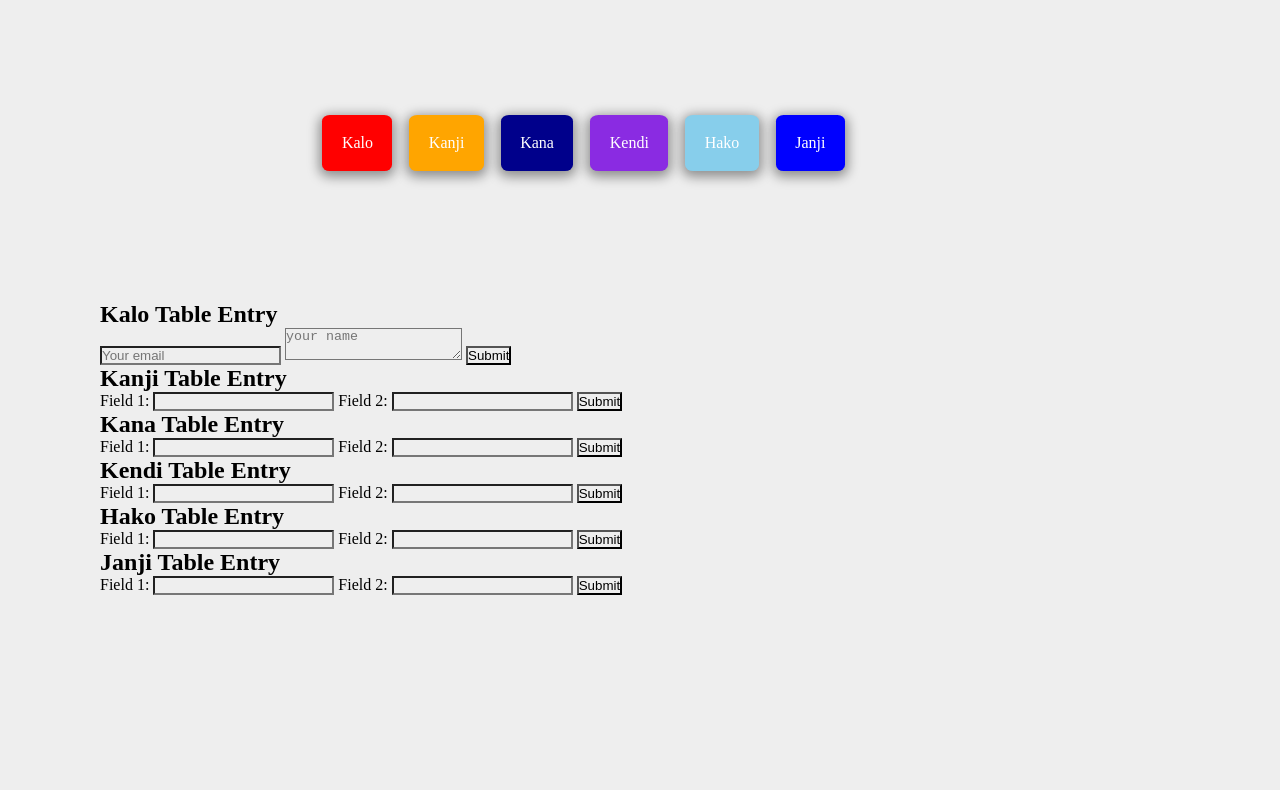
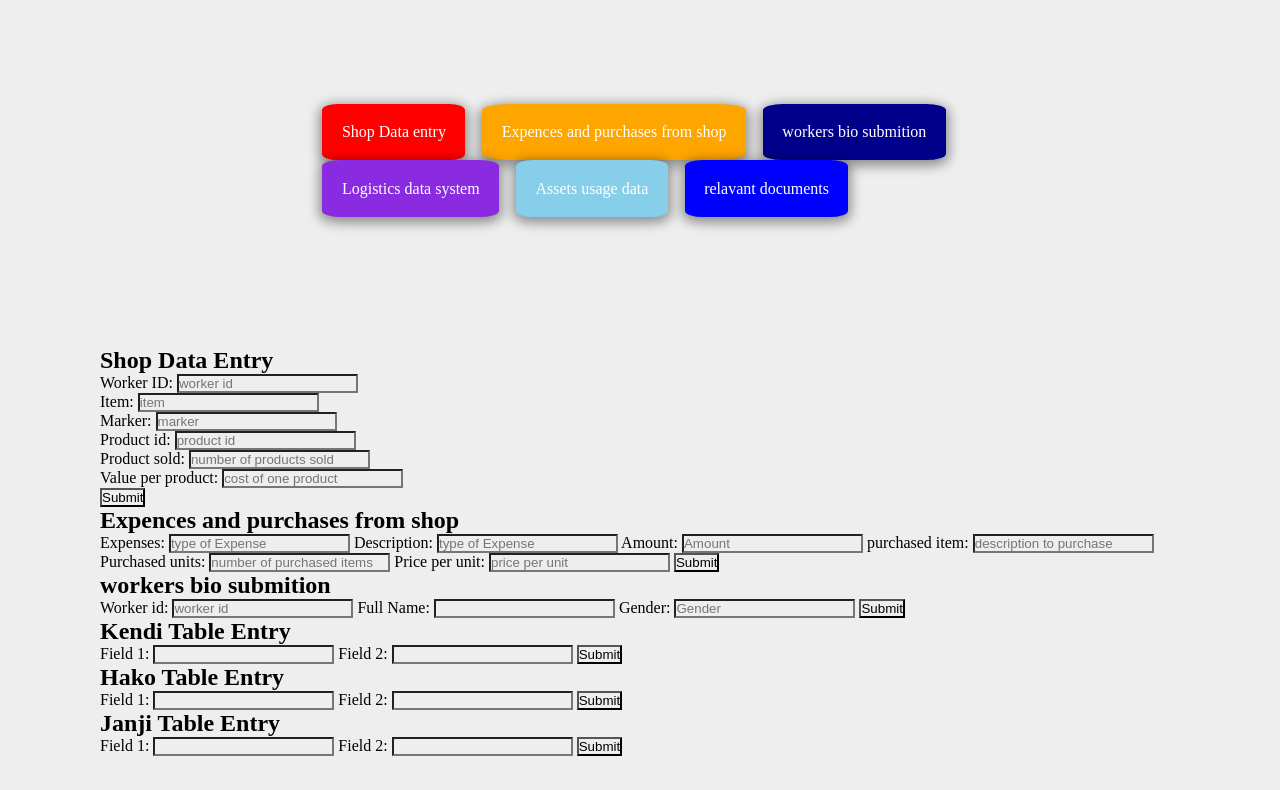
Before and after one commit to vjanja05/janja20, a plain HTML site: page index.html in a window 1280 px wide. Shown: the part 162-952 px from the top of the page. Before the commit the page ends 857 px from the top, so only its background shows below. Drawn offline with nearby package versions, Linux system fonts and the light colour scheme.

Commit message:
Update index.html

```diff
--- a/index.html
+++ b/index.html
@@ -9,50 +9,79 @@
 </head>
 <body>
     <div class="dashboard-container">
-        <header>
-            <h1>Data Entry Dashboard</h1>
+        <header class="head">
+            <p >Main Business Dashboard</p>
+            <div class="logo">
+                <img src="logo.jpg" alt="logo">
+            </div>
         </header>
 
         <div class="menu">
             <a id="showall" style="display: none;">All</a>
-            <a id="zog" class="single" target="1">Kalo</a>
-            <a id="zog" class="single" target="2">Kanji</a>
-            <a id="zog" class="single" target="3">Kana</a>
-            <a id="zog" class="single" target="4">Kendi</a>
-            <a id="zog" class="single" target="5">Hako</a>
-            <a id="zog" class="single" target="6">Janji</a>
+            <a id="zog" class="single" target="1">Shop Data entry</a>
+            <a id="zog" class="single" target="2">Expences and purchases from shop</a>
+            <a id="zog" class="single" target="3">workers bio submition</a>
+            <a id="zog" class="single" target="4">Logistics data system</a>
+            <a id="zog" class="single" target="5">Assets usage data</a>
+            <a id="zog" class="single" target="6">relavant documents</a>
         </div>
 
-        <section id="target_box" style="display:table-header-group;">
+        <section id="target_box" class="container">
             <!-- Kalo Form -->
             <div id="div1" class="target">
-                <h2>Kalo Table Entry</h2>
+                <h2>Shop Data Entry</h2>
+
                 <form action="https://formspree.io/f/xjkbqrja" method="POST">
-  <input type="email" name="email" placeholder="Your email">
-  <textarea name="message" placeholder="your name"></textarea>
-  <button type="submit">Submit</button>
-</form>
+                <label for="worker_id">Worker ID:</label>
+                <input type="number" id="worker_id" name="worker_id" placeholder="worker id" required><br>
 
+                <label for="item" >Item:</label>
+                <input type="text" name="item" placeholder="item" required><br>
+                <label for="marker" >Marker:</label>
+                <input type="text" id="marker" name="marker" placeholder="marker" required><br>
+                <label for="product_id" >Product id:</label>
+                <input type="number" id="product_id" name="product_id" placeholder="product id" required><br>
+
+                <label for="product_sold" >Product sold:</label>
+                <input type="number" id="product_sold" name="product_sold" placeholder="number of products sold" required><br>
+
+                <label for="value_per_product" >Value per product:</label>
+                <input type="number" id="value_per_product" name="value_per_product" placeholder="cost of one product" required><br>
+
+                <input type="submit" value="Submit">
+                </form>
             </div>
 
-            <!-- Kanji Form -->
+            <!-- expense Form -->
             <div id="div2" class="target">
-                <h2>Kanji Table Entry</h2>
+                <h2>Expences and purchases from shop</h2>
                 <form action="https://formspree.io/f/xjkbqrja" method="POST">
-                    <label for="kanji-field1">Field 1:</label>
-                    <input type="text" id="kanji-field1" name="field1" required>
-                    <label for="kanji-field2">Field 2:</label>
-                    <input type="text" id="kanji-field2" name="field2" required>
+                    <label for="type of Expences">Expenses:</label>
+                    <input type="text" id="Expense" name="Expense" placeholder="type of Expense" required>
+                    <label for="description">Description:</label>
+                    <input type="text" id="description" name="description" placeholder="type of Expense" required>
+                    <label for="amount">Amount:</label>
+                    <input type="number" id="amount" name="amount" placeholder="Amount" required>
+                    <label for="purchased_item">purchased item:</label>
+                    <input type="text" id="purchased_item" name="purchased_item" placeholder="description to purchase" required>
+                    <label for="units">Purchased units:</label>
+                    <input type="number" id="units" name="units" placeholder="number of purchased items" required>
+                    <label for="price_per_unit">Price per unit:</label>
+                    <input type="number" id="price_per_unit" name="price_per_unit" placeholder="price per unit" required>
+
                     <input type="submit" value="Submit">
                 </form>
             </div>
             <div id="div3" class="target">
-                <h2>Kana Table Entry</h2>
+                <h2>workers bio submition</h2>
                 <form action="https://formspree.io/f/xjkbqrja" method="POST">
-                    <label for="kana-field1">Field 1:</label>
-                    <input type="text" id="kana-field1" name="field1" required>
-                    <label for="kana-field2">Field 2:</label>
-                    <input type="text" id="kana-field2" name="field2" required>
+                    <label for="worker_id">Worker id:</label>
+                    <input type="number" id="worker_id" name="worker_id" placeholder="worker id" required>
+                    <label for="name">Full Name:</label>
+                    <input type="text" id="name" name="name" required>
+                    <label for="Gender">Gender:</label>
+                    <input type="Gender" id="Gender" name="Gender" placeholder="Gender" required>
+
                     <input type="submit" value="Submit">
                 </form>
             </div>
@@ -67,7 +96,7 @@
                 </form>
             </div>
             <div id="div5" class="target">
-                <h2>Hako Table Entry</h2>
+                <h2>Hako Table Entry </h2>
                 <form action="https://formspree.io/f/xjkbqrja" method="POST">
                     <label for="hako-field1">Field 1:</label>
                     <input type="text" id="hako-field1" name="field1" required>
```
